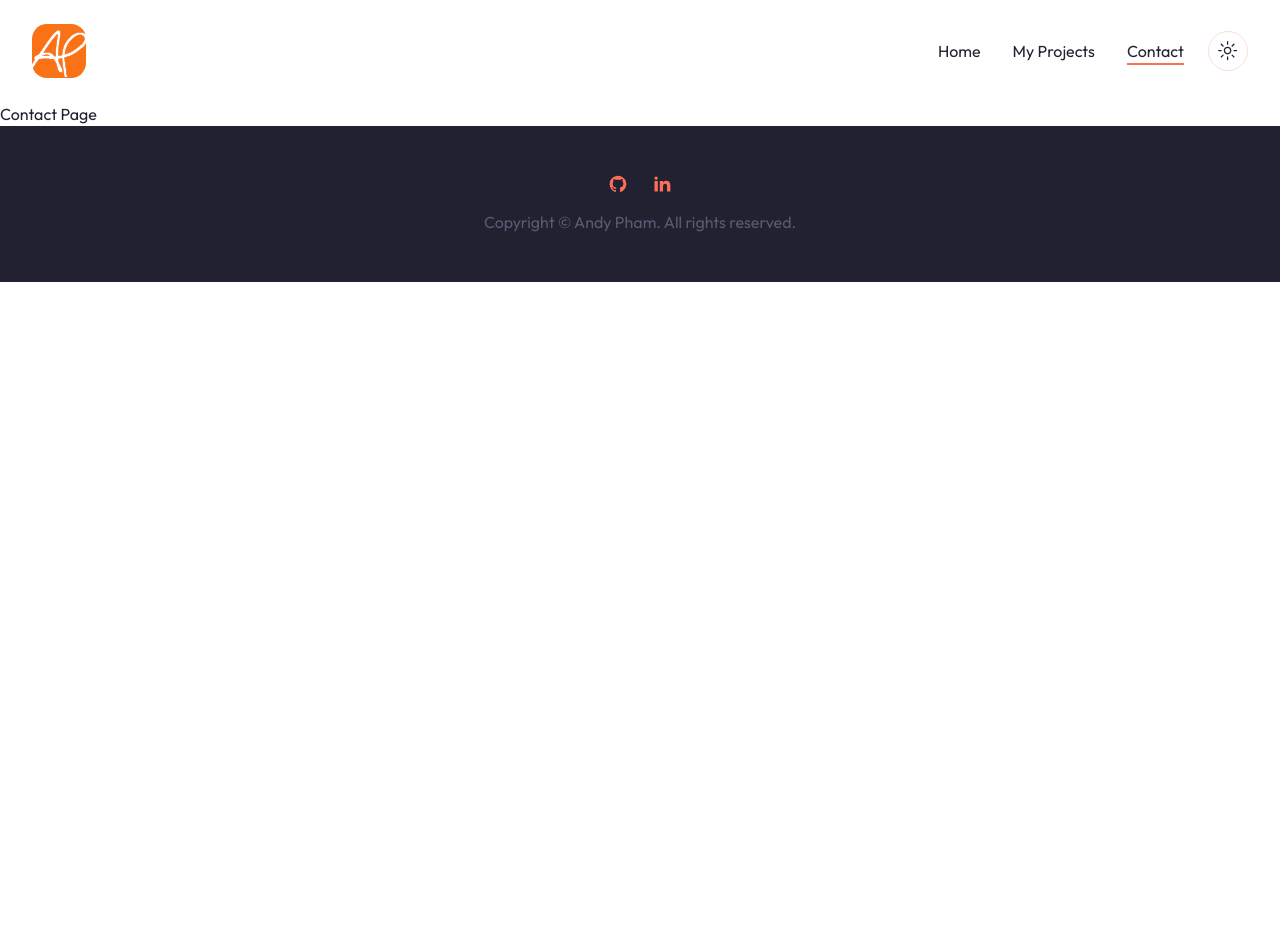
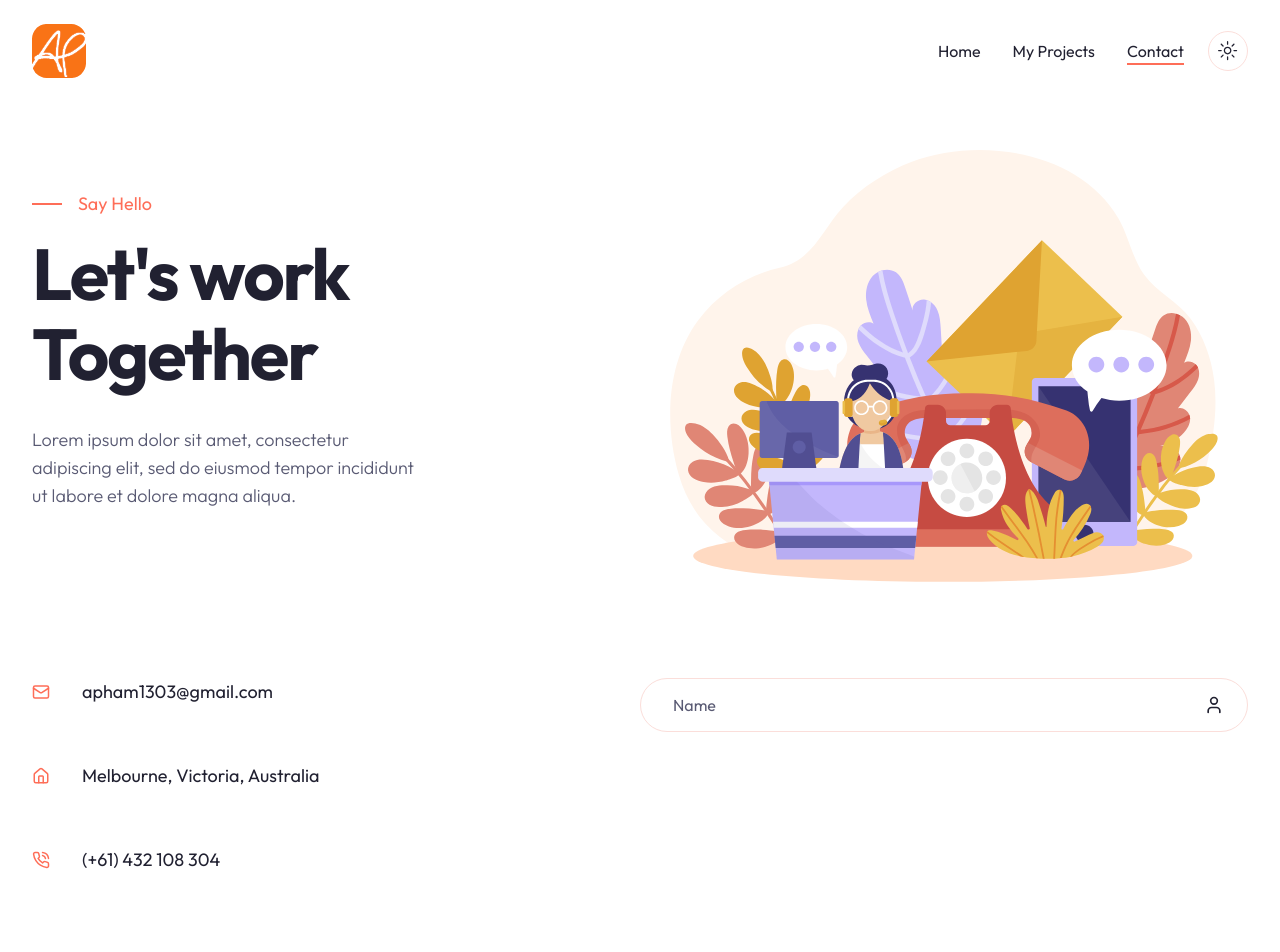
Before and after one commit to APeaHam/portfolio-site, a Next.js app: page /contact in a window 1280 px wide. Shown: the top 952 px of the page. Before the commit the page ends 800 px from the top, so only its background shows below. Built offline with nearby package versions, Linux system fonts and the light colour scheme.

Commit message:
contact page created. base design finished. form started

```diff
--- a/app/contact/page.jsx
+++ b/app/contact/page.jsx
@@ -1,8 +1,50 @@
-import React from 'react'
+import { MailIcon, HomeIcon, PhoneCall } from "lucide-react"
+import ContactForm from "@/components/ContactForm"
 
 const Contact = () => {
     return (
-        <div>Contact Page</div>
+        <section>
+            <div className="container mx-auto">
+                <div className="grid xl:grid-cols-2 pt-12 xl:h-[480px] mb-6 xl:mb-24">
+                    {/* text */}
+                    <div className="flex flex-col justify-center">
+                        <div className="flex items-center gap-x-4 text-primary text-lg mb-4">
+                            <span className="w-[30px] h-[2px] bg-primary"></span>
+                            Say Hello
+                        </div>
+                        <h1 className="h1 max-w-md mb-8">Let's work Together</h1>
+                        <p className="subtitle max-w-[400px]">
+                            Lorem ipsum dolor sit amet, consectetur adipiscing elit, sed do eiusmod tempor incididunt ut labore et dolore magna aliqua.
+                        </p>
+                    </div>
+                    {/* image */}
+                    <div className="hidden xl:flex w-full bg-contact_illustration_light dark:bg-contact_illustration_dark
+                    bg-contain bg-top bg-no-repeat"></div>
+                </div>
+                {/* info text & form */}
+                <div className="grid xl:grid-cols-2 mb-24 xl:mb-32">
+                    {/* info text */}
+                    <div className="flex flex-col gap-y-4 xl:gap-y-14 mb-12 xl:mb-24 text-base xl:text-lg">
+                        {/* mail */}
+                        <div className="flex items-center gap-x-8">
+                            <MailIcon size={18} className="text-primary" />
+                            <div>apham1303@gmail.com</div>
+                        </div>
+                        {/* address */}
+                        <div className="flex items-center gap-x-8">
+                            <HomeIcon size={18} className="text-primary" />
+                            <div>Melbourne, Victoria, Australia</div>
+                        </div>
+                        {/* phone */}
+                        <div className="flex items-center gap-x-8">
+                            <PhoneCall size={18} className="text-primary" />
+                            <div>(+61) 432 108 304</div>
+                        </div>
+                    </div>
+                    <ContactForm />
+                </div>
+            </div>
+        </section>
     )
 }
 
--- /dev/null
+++ b/components/ContactForm.jsx
@@ -0,0 +1,20 @@
+'use client';
+
+import { Button } from "./ui/button";
+import { Input } from "./ui/input";
+import { Textarea } from "./ui/textarea";
+import { User, MailIcon, ArrowRightIcon, MessageSquare } from "lucide-react";
+
+const ContactForm = () => {
+    return (
+        <form action="">
+            {/* input */}
+            <div className="relative flex items-center">
+                <Input type='name' id='name' placeholder='Name' />
+                <User className="absolute right-6" size={20} />
+            </div>
+        </form>
+    )
+}
+
+export default ContactForm
--- a/components/ui/input.jsx
+++ b/components/ui/input.jsx
@@ -7,7 +7,7 @@
     (<input
       type={type}
       className={cn(
-        "flex h-10 w-full rounded-md border border-input bg-background px-3 py-2 text-sm ring-offset-background file:border-0 file:bg-transparent file:text-sm file:font-medium placeholder:text-muted-foreground focus-visible:outline-none focus-visible:ring-2 focus-visible:ring-ring focus-visible:ring-offset-2 disabled:cursor-not-allowed disabled:opacity-50",
+        "flex h-[54px] w-full rounded-full border border-input bg-background px-8 py-2 text-base ring-offset-background file:border-0 file:bg-transparent file:text-sm file:font-medium placeholder:text-muted-foreground focus-visible:outline-none focus-visible:ring-2 focus-visible:ring-ring focus-visible:ring-offset-2 disabled:cursor-not-allowed disabled:opacity-50",
         className
       )}
       ref={ref}
--- a/tailwind.config.js
+++ b/tailwind.config.js
@@ -85,6 +85,8 @@
         dots_dark: 'url(/dots-dark.svg)',
         work_project_bg_light: 'url(/work/project-bg-light.png)',
         work_project_bg_dark: 'url(/work/project-bg-dark.png)',
+        contact_illustration_light: 'url(/contact/illustration-light.svg)',
+        contact_illustration_dark: 'url(/contact/illustration-dark.svg)',
       }
     },
   },
```
